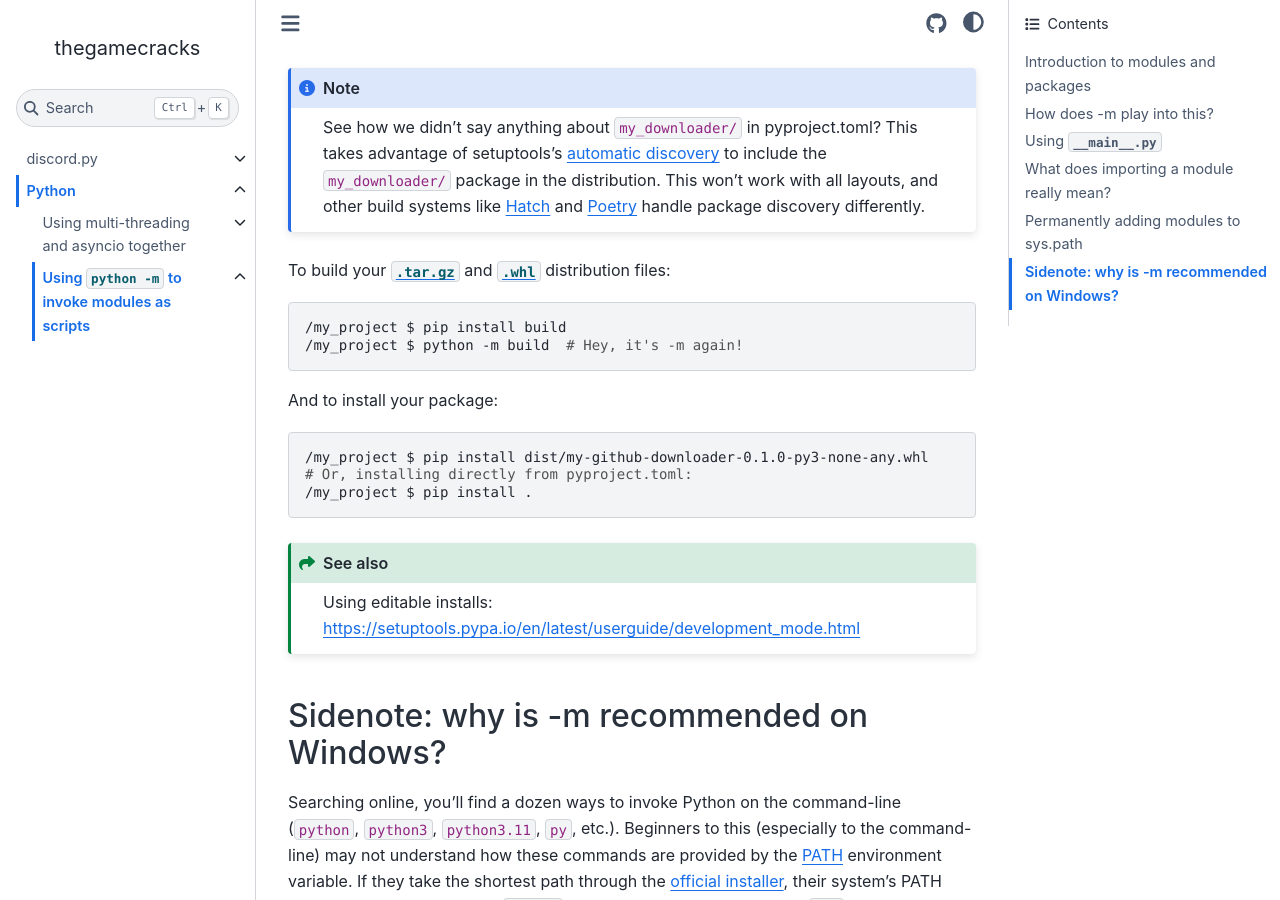
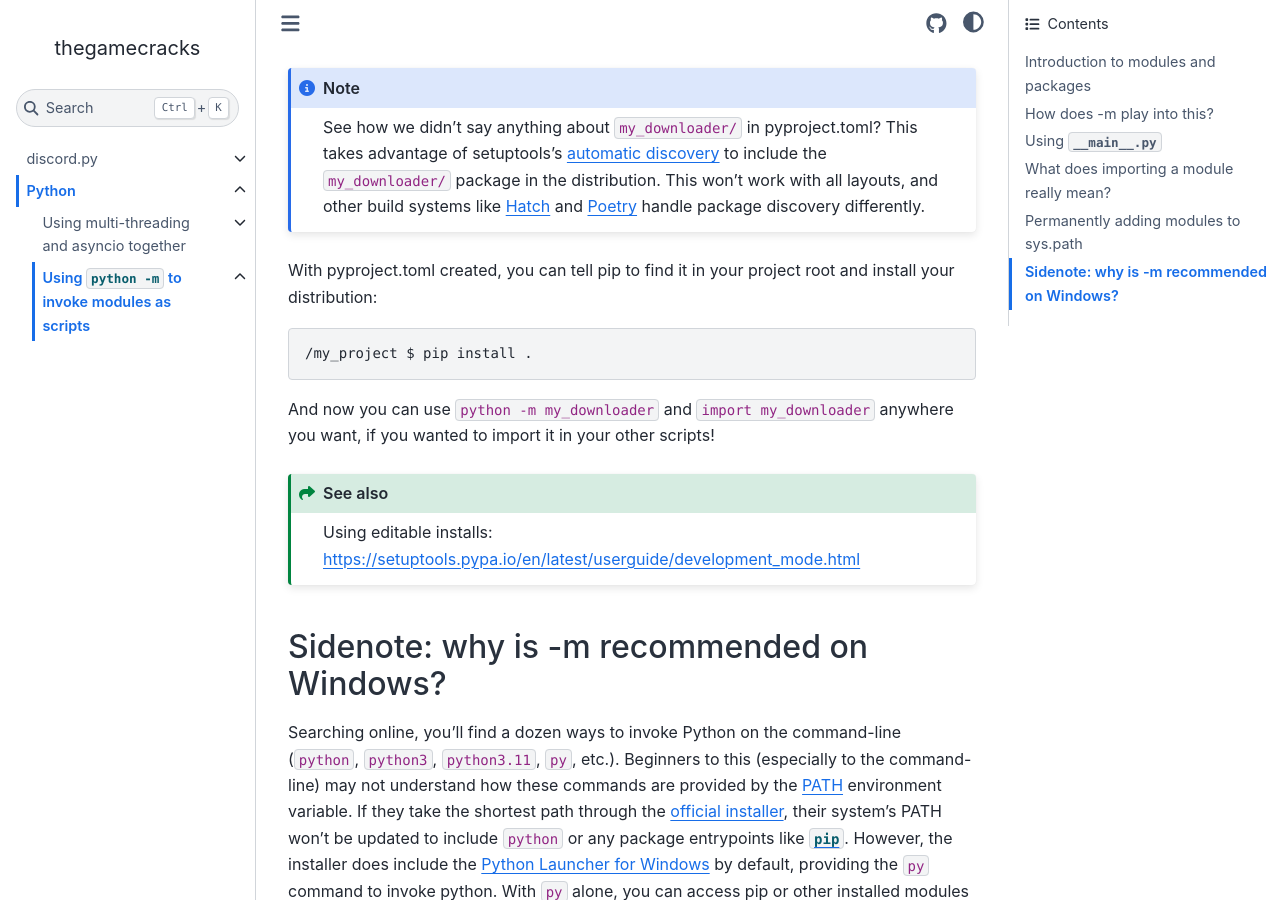
Before and after one commit to thegamecracks/thegamecracks.github.io, a Sphinx documentation site: the page built from docs/python/invoking_modules.rst, in a window 1280 px wide and 900 px high, scrolled down 6828 px. Built offline with Sphinx 7.4.7 and the Sphinx Book theme 1.1.4, drawn with Linux system fonts in a browser that asks for light colours.

Commit message:
feat: skip showing how to build distribution artifacts

```diff
--- a/docs/python/invoking_modules.rst
+++ b/docs/python/invoking_modules.rst
@@ -371,25 +371,15 @@ but those two are the only required ones.
 .. _Hatch: https://hatch.pypa.io/latest/
 .. _Poetry: https://python-poetry.org/
 
-To build your |sdist|_ and |wheel|_ distribution files:
+With pyproject.toml created, you can tell pip to find it in your
+project root and install your distribution:
 
 .. code-block:: shell
 
-    /my_project $ pip install build
-    /my_project $ python -m build  # Hey, it's -m again!
+    /my_project $ pip install .
 
-.. |sdist| replace:: ``.tar.gz``
-.. _sdist: https://packaging.python.org/en/latest/discussions/package-formats/
-.. |wheel| replace:: ``.whl``
-.. _wheel: https://packaging.python.org/en/latest/discussions/package-formats/
-
-And to install your package:
-
-.. code-block:: shell
-
-    /my_project $ pip install dist/my-github-downloader-0.1.0-py3-none-any.whl
-    # Or, installing directly from pyproject.toml:
-    /my_project $ pip install .
+And now you can use ``python -m my_downloader`` and ``import my_downloader``
+anywhere you want, if you wanted to import it in your other scripts!
 
 .. seealso:: Using editable installs: https://setuptools.pypa.io/en/latest/userguide/development_mode.html
 
```
